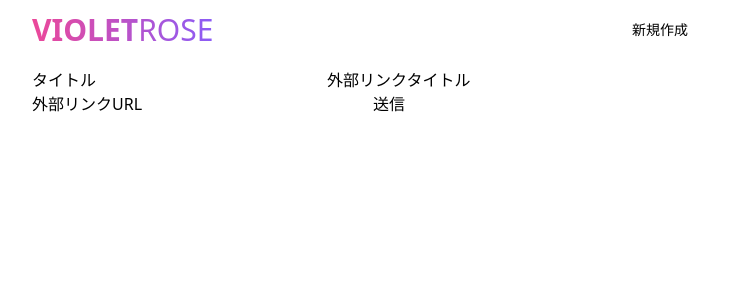
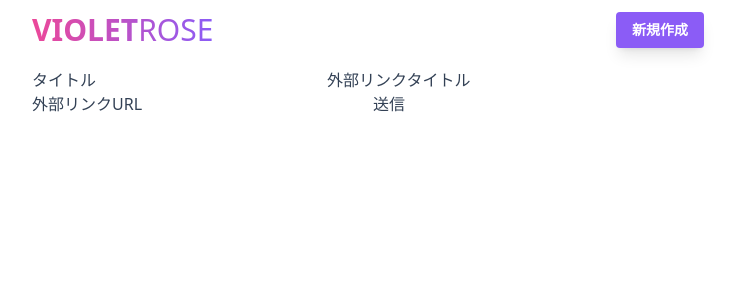
Before and after one commit to whitia/kitchen-note-front, a Next.js app: page /recipes/new in a window 1280 px wide. Shown: the top 300 px of the page, without its empty margins (272-1007 px from the left). Built offline with nearby package versions, Linux system fonts and the light colour scheme.

Commit message:
Add common styles

```diff
--- a/styles/globals.css
+++ b/styles/globals.css
@@ -1,3 +1,27 @@
-@import "tailwindcss/base";
-@import "tailwindcss/components";
-@import "tailwindcss/utilities";
+@tailwind base;
+@tailwind components;
+@tailwind utilities;
+
+@layer components {
+  html, body {
+    @apply text-slate-700
+  }
+  a {
+    @apply text-violet-500
+  }
+  .label {
+    @apply text-right font-bold
+  }
+  .input-text {
+    @apply mt-2 p-4 w-full border border-slate-300 rounded transition duration-200 focus:outline-none focus:bg-slate-50
+  }
+  .btn {
+    @apply font-bold py-3 px-7 rounded text-white bg-violet-500 shadow-lg transition duration-200 hover:bg-violet-600
+  }
+  .flex-part-input {
+    @apply input-text rounded-r-none
+  }
+  .flex-part-btn {
+    @apply mt-2 p-4 text-slate-500 bg-slate-200 border border-slate-300 border-l-0 rounded rounded-l-none transition duration-200 hover:bg-slate-300
+  }
+}
```
